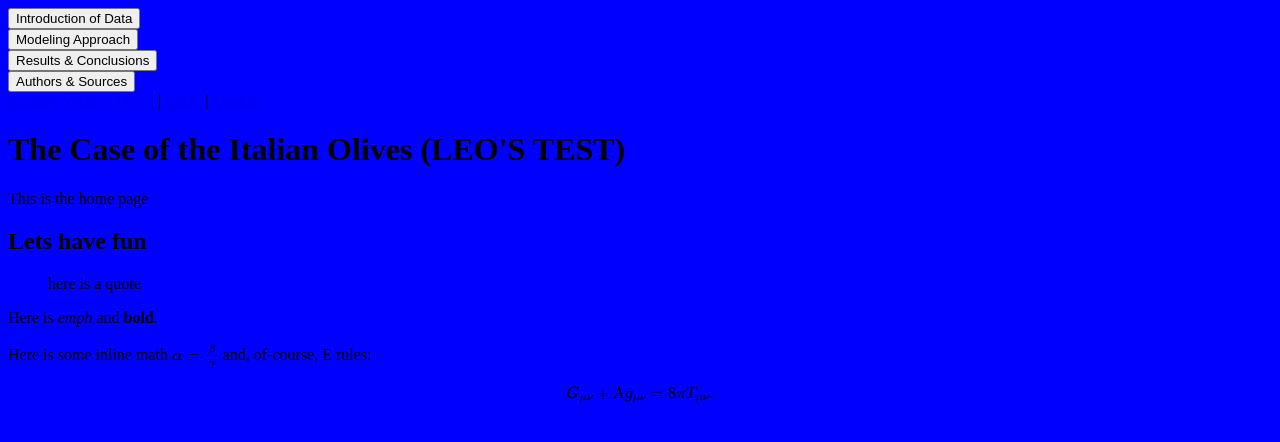
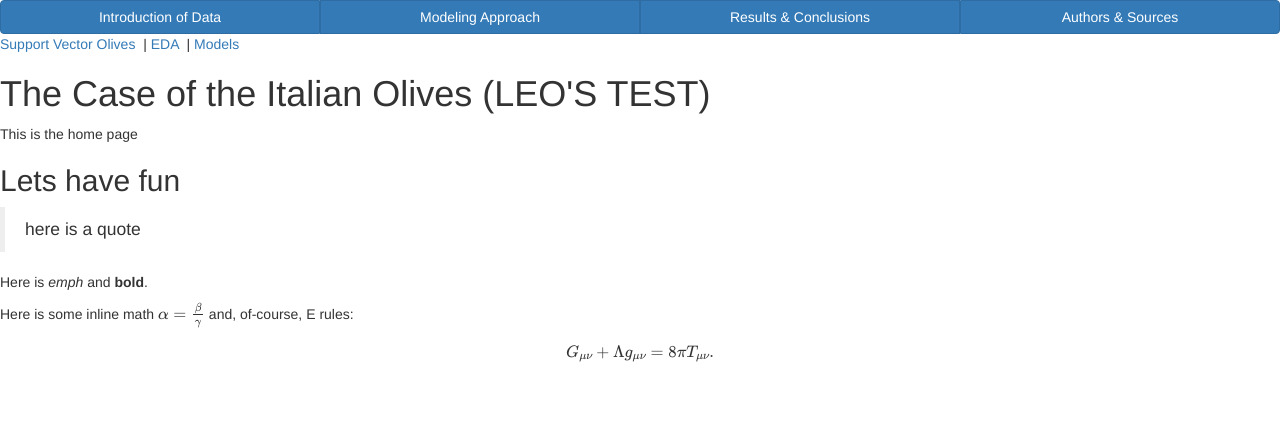
Before and after one commit to lfondriest/testgpages, a Jekyll site: the page index.html, which Jekyll copies as it is, in a window 1280 px wide. Shown: the top 442 px of the page. Built offline with Jekyll 4.4.1, drawn with Linux system fonts in a browser that asks for light colours; formulas are drawn with MathJax 3.

Commit message:
Update index.html

```diff
--- a/index.html
+++ b/index.html
@@ -17,6 +17,7 @@
     });
     </script>
     <link rel="stylesheet" href="style.css">
+    <link rel="stylesheet" href="bootstrap.min.css">
     <script src="//cdn.mathjax.org/mathjax/latest/MathJax.js?config=TeX-AMS_HTML" type="text/javascript"></script>
   </head>
   <body>
```
